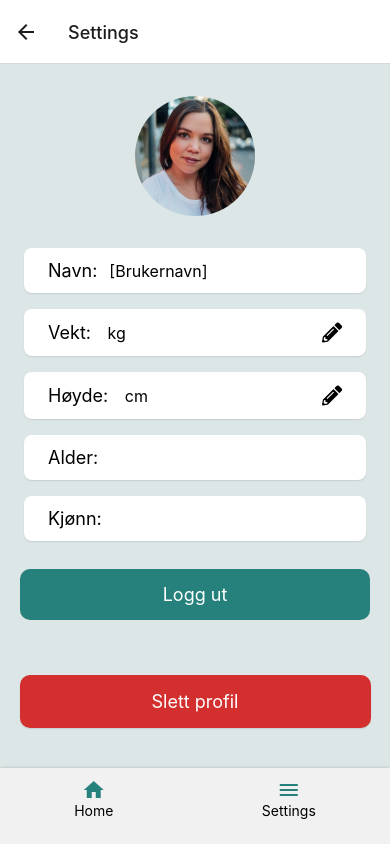
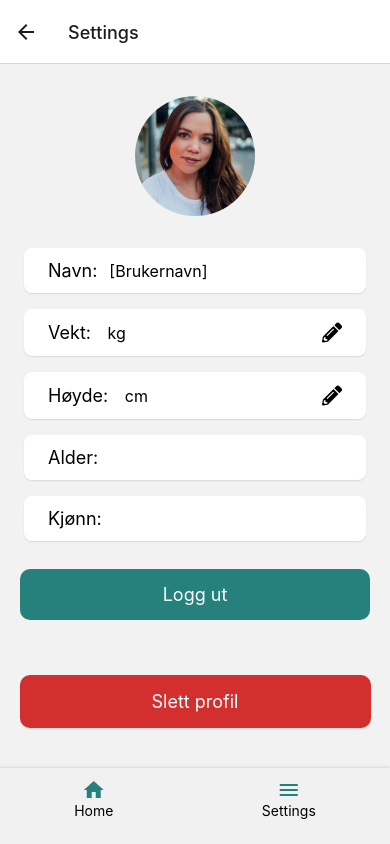
Before and after one commit to TommyS-NO/PhysioFlow-Prototype, a React Native app in the folder frontend/: screen /SettingsScreen in a window 390 px wide. Built offline with nearby package versions, Linux system fonts and the light colour scheme; no server answers.

Commit message:
Changed background color

```diff
--- a/frontend/Screens/SettingsScreen/Settings_Style.ts
+++ b/frontend/Screens/SettingsScreen/Settings_Style.ts
@@ -6,8 +6,8 @@ export const styles = StyleSheet.create({
     flex: 1,
     justifyContent: "flex-start",
 
-    // backgroundColor: "#f0f0f0",
-    backgroundColor: theme.colors.primary,
+
+
   },
   imageContainer: {
     flexDirection: "row",
```
